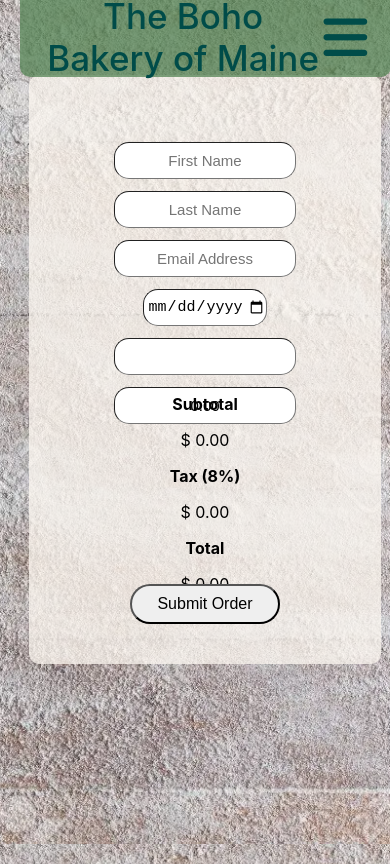
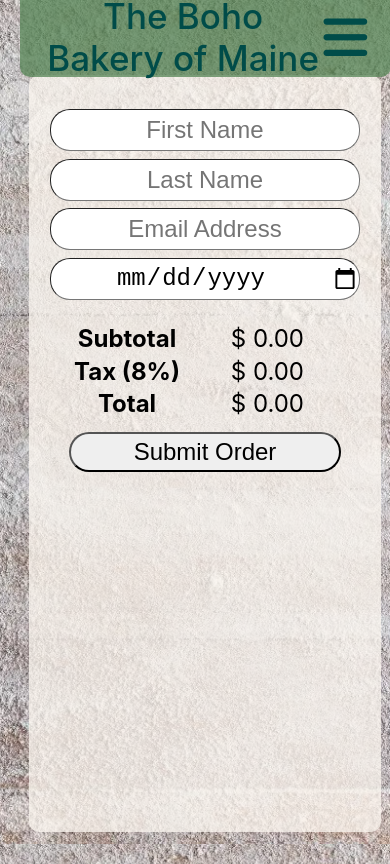
Before and after one commit to Pockets1514/HooksandEmailJS, a React (Create React App) app: page /order-summary in a window 390 px wide. Built offline with nearby package versions, Linux system fonts and the light colour scheme.

Commit message:
Updated layout for OrderSummary component on small screens

```diff
--- a/src/App.js
+++ b/src/App.js
@@ -207,7 +207,6 @@ export default function App() {
         onAdd={onAdd}
         onRemove={onRemove}
         onSubtract={onSubtract}
-        updateCart={updateCart}
         totalPrice={totalPrice}
       />
     </div>
--- a/src/components/cart/CartItem.js
+++ b/src/components/cart/CartItem.js
@@ -31,18 +31,21 @@ export default function CartItem({
         filling ? (quantity * 2.21).toFixed(2) : (quantity * 2).toFixed(2)
       }`}</p>
       <button
+        type="button"
         className="cart-item__button cart-item__plus"
         onClick={(cart) => onAdd(currentItem)}
       >
         +
       </button>
       <button
+        type="button"
         className="cart-item__button cart-item__minus"
         onClick={() => onSubtract(currentItem)}
       >
         -
       </button>
       <button
+        type="button"
         className="cart-item__button cart-item__remove"
         onClick={() => onRemove(currentItem)}
       >
--- a/src/components/cart/ShoppingCart.js
+++ b/src/components/cart/ShoppingCart.js
@@ -7,7 +7,6 @@ export default function ShoppingCart({
   onAdd,
   onSubtract,
   onRemove,
-  updateCart,
   totalPrice,
 }) {
   const [minMaxStatus, updateMinMax] = useState({
--- a/src/components/order_summary/OrderSummary.js
+++ b/src/components/order_summary/OrderSummary.js
@@ -130,6 +130,27 @@ export default function OrderSummary({
           type="text"
         />
       </div>
+      <div className="order-summary__totals">
+        <span className="order-summary__totals__subtotal-label">Subtotal </span>
+        <p className="order-summary__totals__subtotal-amount">
+          $ {totalPrice.toFixed(2)}
+        </p>
+        <span className="order-summary__totals__tax-label">Tax (8%) </span>
+        <p className="order-summary__totals__tax-amount">
+          $ {(totalPrice * 0.08).toFixed(2)}
+        </p>
+        <span className="order-summary__totals__total-label">Total </span>
+        <p className="order-summary__totals__total-amount">
+          $ {(totalPrice * 1.08).toFixed(2)}
+        </p>
+      </div>
+      <FormButton
+        className="order-summary__submit-order"
+        name="submit"
+        title="Submit Order"
+        type="Submit"
+        largeButton
+      />
       <div className="order-summary__items">
         {cart.map((item) => (
           <CartItem
@@ -146,21 +167,6 @@ export default function OrderSummary({
           />
         ))}
       </div>
-      <div className="order-summary__totals">
-        <span>Subtotal </span>
-        <p>$ {totalPrice.toFixed(2)}</p>
-        <span>Tax (8%) </span>
-        <p>$ {(totalPrice * 0.08).toFixed(2)}</p>
-        <span>Total </span>
-        <p>$ {(totalPrice * 1.08).toFixed(2)}</p>
-      </div>
-      <FormButton
-        className="order-summary__submit-order"
-        name="submit"
-        title="Submit Order"
-        type="Submit"
-        largeButton
-      />
     </form>
   );
 }
--- a/src/styles/OrderSummary.scss
+++ b/src/styles/OrderSummary.scss
@@ -1,7 +1,7 @@
 .order-summary {
   display: grid;
-  grid-template-rows: 20px [form-s] 200px [form-e] 10px [items-s] auto [items-e] 30px [totals-s]175px [totals-e] 30px [button-s] 25px [button-e]20px;
-  grid-template-columns: [form-s] 100%[form-e];
+  grid-template-rows: 5% [subtotals-s] 30% [subtotals-e] 0% [button-s] 10% [button-e] 5% [items-s] 45% [items-s] 5%;
+  grid-template-columns: [contact-s] 60%[contact-e] 10% [subtotals-s]30% [subtotals-e];
   height: 65vh;
   width: 80vw;
   background-color: rgb(252, 247, 240, 0.75);
@@ -9,40 +9,232 @@
   border-radius: 10px;
 
   &__customer-info {
+    // background-color: blue;
     display: flex;
     flex-direction: column;
     align-items: center;
-    grid-row: form-s/form-e;
-    grid-column: form-s/form-e;
+    justify-content: space-around;
+    grid-row: subtotals-s/button-e;
+    grid-column: contact-s/contact-e;
   }
 
   &__items {
+    // background-color: yellow;
     display: flex;
     flex-direction: column;
     align-items: center;
     scroll-behavior: smooth;
     overflow-y: scroll;
     grid-row: items-s/items-e;
-    grid-column: form-s/form-e;
+    grid-column: contact-s/subtotals-e;
   }
 
   &__submit-order {
+    // background-color: green;
     grid-row: button-s/button-e;
-    grid-column: form-s/form-e;
-    height: 50px;
+    grid-column: subtotals-s/subtotals-e;
+
     display: flex;
     justify-content: center;
-    align-items: flex-start;
+    align-items: flex-end;
     button {
+      font-size: 1.5rem;
       height: 40px;
+      width: 90%;
     }
   }
 
   &__totals {
-    grid-row: totals-s/totals-e;
-    grid-column: form-s/form-e;
+    // background-color: crimson;
+    font-size: 1.5rem;
+    grid-row: subtotals-s/subtotals-e;
+    grid-column: subtotals-s/subtotals-e;
+    display: grid;
+    grid-template-rows: 5%[subtotal-s]30% [subtotal-e]0% [tax-s]30% [tax-e]0% [total-s]30% [total-e] 5%;
+    grid-template-columns: 5%[label-s] 40% [label-e]5% [amount-s] 40% [amount-e]10%;
+    align-items: center;
     span {
       font-weight: bold;
+      grid-column: label-s/label-e;
+    }
+
+    p {
+      grid-column: amount-s/amount-e;
+    }
+
+    &__subtotal-label {
+      grid-row: subtotal-s/subtotal-e;
+    }
+    &__tax-label {
+      grid-row: tax-s/tax-e;
+    }
+    &__total-label {
+      grid-row: total-s/total-e;
+    }
+
+    &__subtotal-amount {
+      grid-row: subtotal-s/subtotal-e;
+    }
+    &__tax-amount {
+      grid-row: tax-s/tax-e;
+    }
+    &__total-amount {
+      grid-row: total-s/total-e;
+    }
+  }
+
+  &__input {
+    display: grid;
+    grid-template-rows: 1.5%[first-s]22% [first-e]3% [last-s]22% [last-e]3% [email-s]22% [email-e]3% [date-s]22% [date-e] 1.5%;
+    grid-template-columns: 5%[label-s] 40% [label-e]10% [input-s] 40% [input-e]5%;
+    .form-field__input {
+      grid-column: input-s/input-e;
+      font-size: 1.5rem;
+      height: 40px;
+      border-radius: 20px;
+    }
+    .form-field__label {
+      grid-column: label-s/label-e;
+      font-size: 1.5rem;
+      height: 40px;
+      width: 90%;
+      border-radius: 20px;
+    }
+  }
+
+  .hidden-input {
+    visibility: hidden;
+    z-index: -10;
+  }
+}
+
+@media (max-width: $breakpoint) {
+  .order-summary {
+    display: grid;
+    grid-template-rows: [info-s] 30% [info-e] 1% [subtotal-s] 15% [subtotal-e] 1% [submit-s] 7% [submit-e] 1% [ items-s] 40% [items-e];
+    grid-template-columns: [summary-s] 100%[summary-e];
+    height: 85vh;
+    width: 80vw;
+    background-color: rgb(252, 247, 240, 0.75);
+
+    border-radius: 10px;
+
+    &__customer-info {
+      // background-color: blue;
+      grid-row: info-s/info-e;
+      grid-column: summary-s/summary-e;
+      display: grid;
+      grid-template-rows: 5%[first-s] 20% [first-e] 3% [last-s] 20% [last-e] 3% [email-s] 20% [email-e] 3% [date-s] 20% [date-e] 6%;
+      grid-template-columns: [info-s] 100% [info-e];
+    }
+
+    &__items {
+      // background-color: yellow;
+      display: flex;
+      flex-direction: column;
+      align-items: center;
+      scroll-behavior: smooth;
+      overflow-y: scroll;
+      grid-row: items-s/items-e;
+      grid-column: summary-s/summary-e;
+    }
+
+    &__submit-order {
+      // background-color: green;
+      grid-row: submit-s/submit-e;
+      grid-column: summary-s/summary-e;
+
+      display: flex;
+      justify-content: center;
+      align-items: flex-end;
+      button {
+        font-size: 1.5rem;
+        height: 40px;
+        width: 90%;
+      }
+    }
+
+    &__totals {
+      // background-color: crimson;
+      font-size: 1.5rem;
+      grid-row: subtotal-s/subtotal-e;
+      grid-column: summary-s/summary-e;
+      display: grid;
+      grid-template-rows: 5%[subtotal-s]30% [subtotal-e]0% [tax-s]30% [tax-e]0% [total-s]30% [total-e] 5%;
+      grid-template-columns: 5%[label-s] 40% [label-e]5% [amount-s] 40% [amount-e]10%;
+      align-items: center;
+      span {
+        font-weight: bold;
+        grid-column: label-s/label-e;
+      }
+
+      p {
+        grid-column: amount-s/amount-e;
+      }
+
+      &__subtotal-label {
+        grid-row: subtotal-s/subtotal-e;
+      }
+      &__tax-label {
+        grid-row: tax-s/tax-e;
+      }
+      &__total-label {
+        grid-row: total-s/total-e;
+      }
+
+      &__subtotal-amount {
+        grid-row: subtotal-s/subtotal-e;
+      }
+      &__tax-amount {
+        grid-row: tax-s/tax-e;
+      }
+      &__total-amount {
+        grid-row: total-s/total-e;
+      }
+    }
+
+    &__input {
+      grid-column: info-s/info-e;
+      display: flex;
+      flex-direction: column;
+      justify-content: space-between;
+      align-items: center;
+      margin: -15px;
+
+      .form-field__input {
+        grid-column: input-s/input-e;
+        font-size: 1.5rem;
+        height: 40px;
+        width: 90%;
+        border-radius: 20px;
+      }
+      .form-field__label {
+        visibility: hidden;
+        z-index: -10;
+        grid-column: label-s/label-e;
+        font-size: 1.5rem;
+        height: 0px;
+        width: 90%;
+        border-radius: 20px;
+      }
+    }
+
+    .first-name {
+      grid-row: first-s/first-e;
+    }
+    .last-name {
+      grid-row: last-s/last-e;
+    }
+    .email {
+      grid-row: email-s/email-e;
+    }
+    .pickup-date {
+      grid-row: date-s/date-e;
+    }
+
+    .hidden-input {
+      visibility: hidden;
+      z-index: -10;
     }
   }
 }
```
